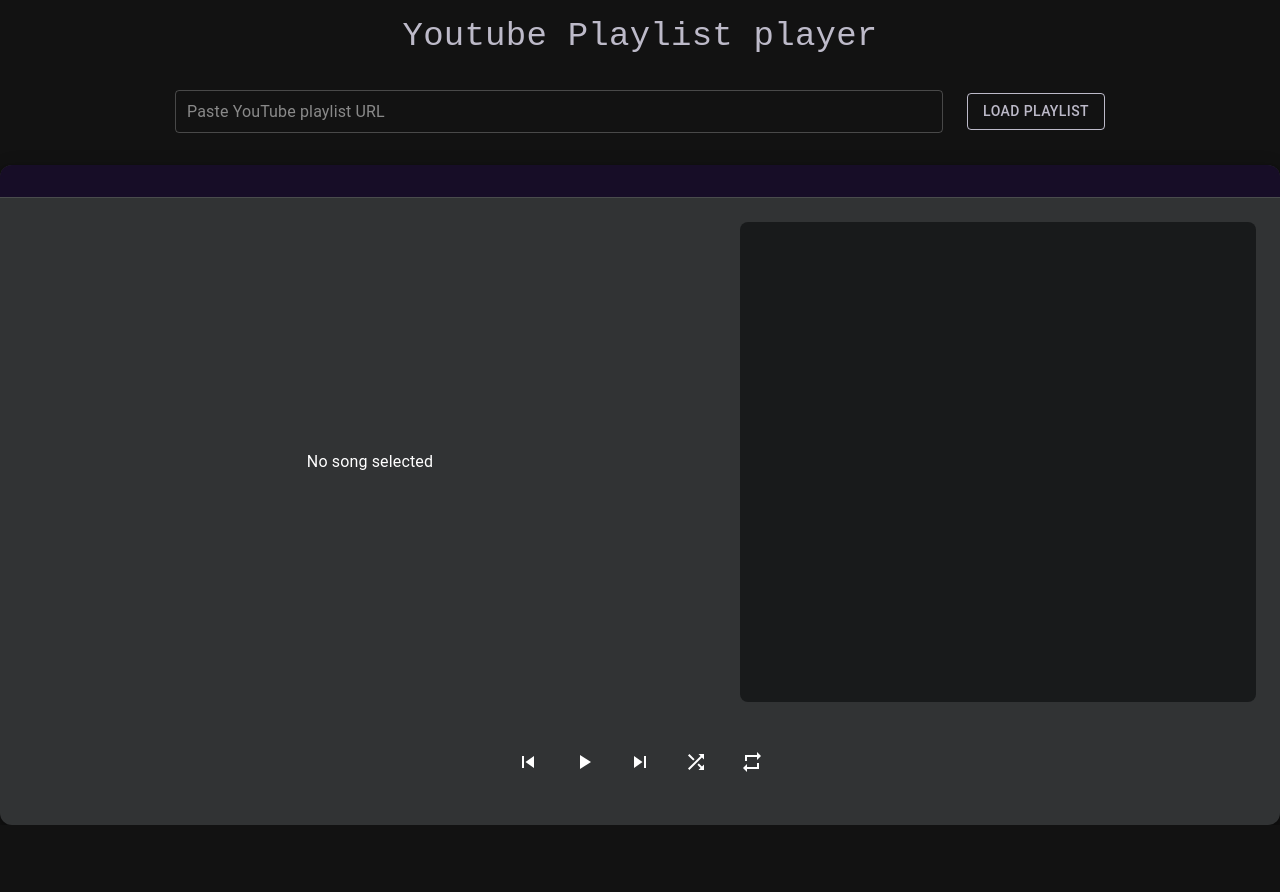
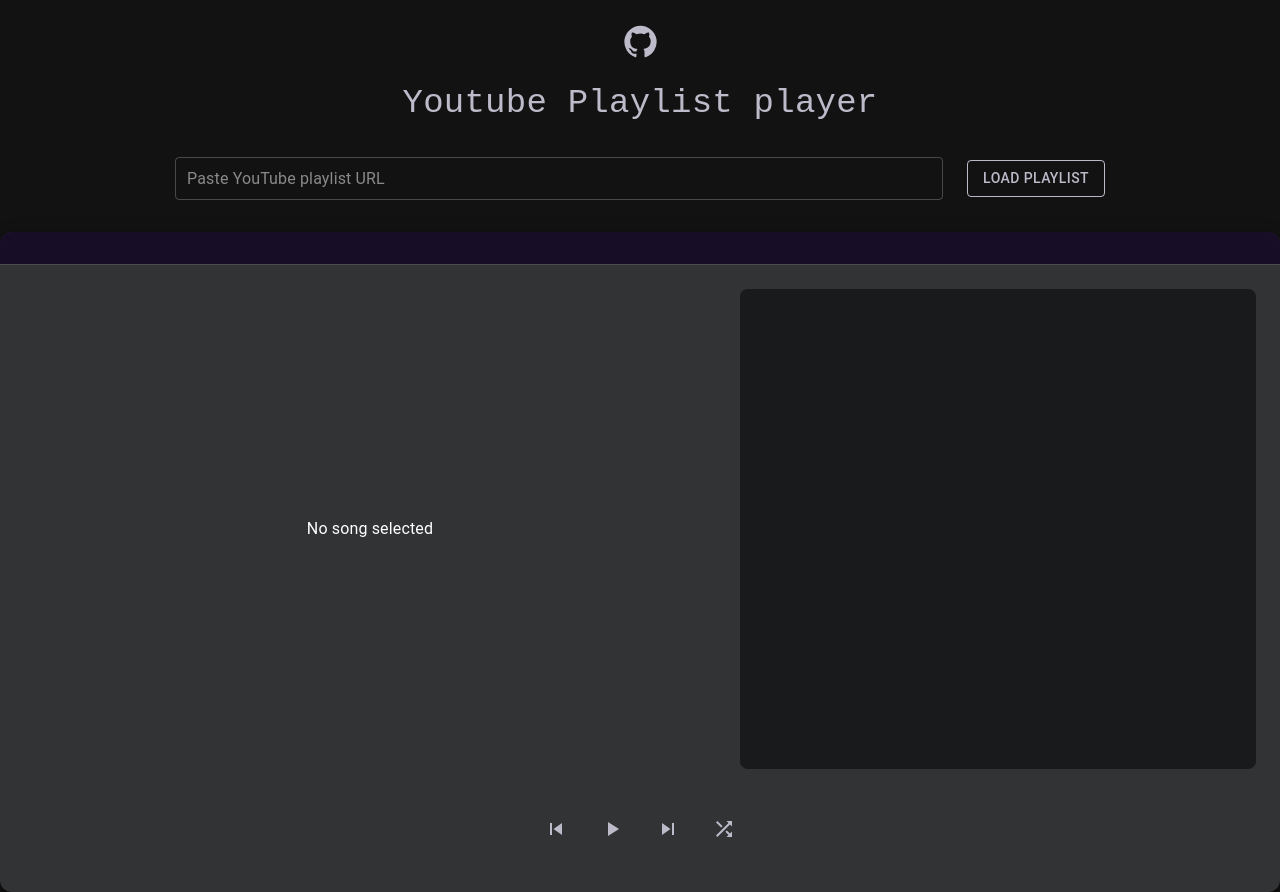
Before and after one commit to skygrey3/yt-playlist-player, a React (Create React App) app: page / in a window 1280 px wide. Before the commit the page ends 825 px from the top, so only its background shows below. Built offline with nearby package versions, Linux system fonts and the light colour scheme.

Commit message:
Update UI

```diff
--- a/public/index.html
+++ b/public/index.html
@@ -2,17 +2,16 @@
 <html lang="en">
   <head>
     <meta charset="utf-8" />
-    <link rel="icon" href="%PUBLIC_URL%/favicon.ico" />
+    <link rel="icon" href="%PUBLIC_URL%/react-logo.svg" type="image/svg+xml"/>
     <meta name="viewport" content="width=device-width, initial-scale=1" />
     <meta name="theme-color" content="#000000" />
     <meta name="viewport" content="width=device-width, initial-scale=1.0">
     <meta
       name="description"
-      content="Web site created using create-react-app"
+      content="React app for watching Youtube playlists without interuption. Built with React and Material UI."
     />
     <link rel="apple-touch-icon" href="%PUBLIC_URL%/logo192.png" />
     <link rel="manifest" href="%PUBLIC_URL%/manifest.json" />
-    <title>Youtube Playlist player</title>
   </head>
   <body>
     <noscript>You need to enable JavaScript to run this app.</noscript>
--- a/src/components/Controls.js
+++ b/src/components/Controls.js
@@ -13,25 +13,27 @@
   */
   return (
     <div style={{ display: "flex", justifyContent: "center", gap: "1rem", marginTop: "1rem" }}>
-      <IconButton onClick={() => dispatch(prevVideo())}>
+      <IconButton onClick={() => dispatch(prevVideo())} sx={{ color: "#bdbac9"}}>
         <SkipPrevious />
       </IconButton>
 
-      <IconButton onClick={() => dispatch(togglePlay())}>
+      <IconButton onClick={() => dispatch(togglePlay())} sx={{ color: "#bdbac9"}}>
         {playing ? <Pause /> : <PlayArrow />}
       </IconButton>
 
-      <IconButton onClick={() => dispatch(nextVideo())}>
+      <IconButton onClick={() => dispatch(nextVideo())} sx={{ color: "#bdbac9"}}>
         <SkipNext />
       </IconButton>
 
-      <IconButton onClick={() => dispatch(toggleShuffle())} color={shuffle ? "primary" : "default"}>
+      <IconButton onClick={() => dispatch(toggleShuffle())} sx={{ color: shuffle ? "#90caf9" : "#bdbac9", }}>
         <Shuffle />
       </IconButton>
 
+    </div>
+  );
+}
+/*  TODO: add loop button after doing the functionality
       <IconButton onClick={() => dispatch(toggleRepeat())} color={repeat ? "primary" : "default"}>
         <Repeat />
       </IconButton>
-    </div>
-  );
-}
+*/
--- a/src/components/PageTitle.js
+++ b/src/components/PageTitle.js
@@ -1,8 +1,25 @@
-import { Grid, Typography } from "@mui/material";
+import { Grid, Typography, IconButton } from "@mui/material";
+import { GitHub } from "@mui/icons-material";
 
 export default function PageTitle() {
     return (
-        <Grid container spacing={2} alignItems="center" justifyContent="center" style={{ marginBottom: "2rem", marginTop: "1rem"}}>
+        <Grid direction="column" container spacing={2} alignItems="center" justifyContent="center" style={{ marginBottom: "2rem", marginTop: "1rem"}}>
+
+            <Grid item>
+                <IconButton
+                    component="a"
+                    href="https://github.com/skygrey3/yt-playlist-player"
+                    target="_blank"
+                    rel="noopener noreferrer"
+                    sx={{
+                    color: "#bdbac9",
+                    transition: "color 0.2s ease",
+                    "&:hover": { color: "#000" }, // black or darker shade on hover
+                    }}
+                >
+                    <GitHub fontSize="large" />
+                </IconButton>
+            </Grid>
             <Grid item>
                 <Typography variant='h4' fontFamily="monospace">Youtube Playlist player</Typography>
             </Grid>
```
Also changed, not shown: public/react-logo.svg (added).
